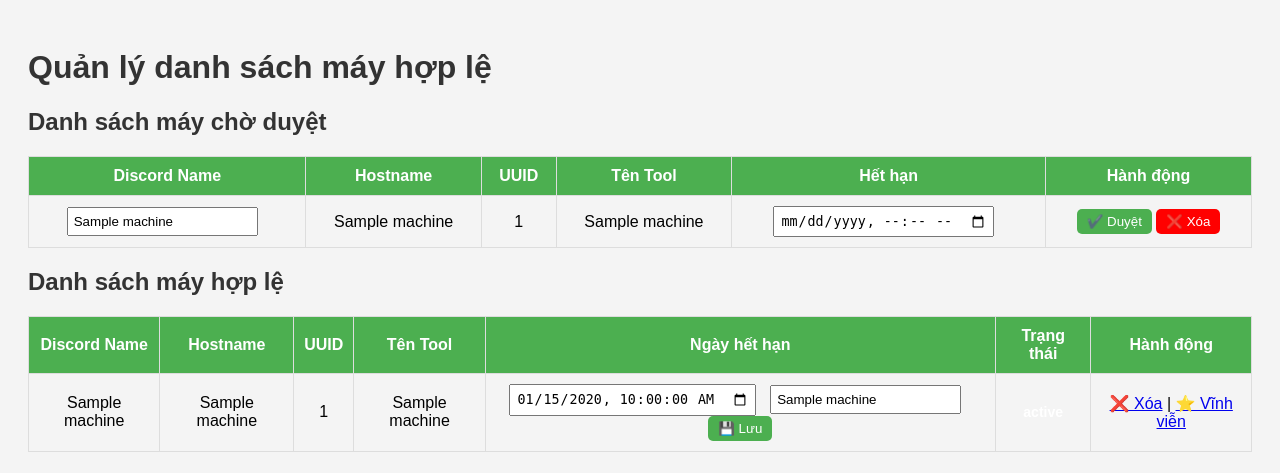
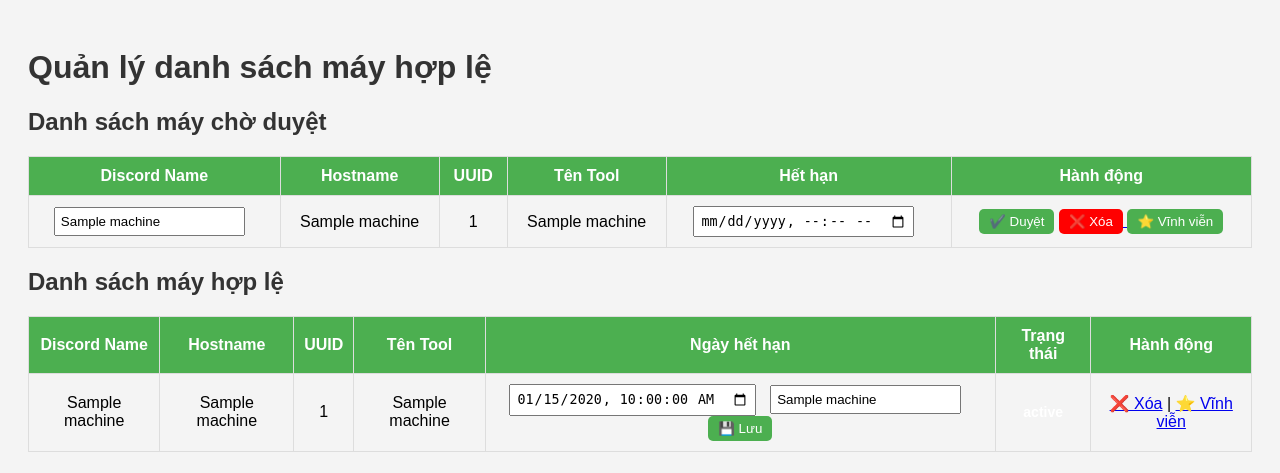
Before and after one commit to mailiemtruc04/owtest, a Flask app: template templates/admin.html in a window 1280 px wide. Shown: the top 473 px of the page. Run offline with Flask 3, Linux system fonts and the light colour scheme; the template is opened without the code that fills it: most values are stand-ins (such as "Sample title", 1, 10 or a date in 2020); some libraries are stand-ins or nearby versions.

Commit message:
update duyệt máy

```diff
--- a/templates/admin.html
+++ b/templates/admin.html
@@ -124,6 +124,9 @@
             <a href="/delete_pending/{{ machine.uuid }}/{{ machine.tool_name }}">
               <button class="delete-btn" type="button">❌ Xóa</button>
             </a>
+            <a href="/set_permanent/{{ machine.uuid }}/{{ machine.tool_name }}">
+              <button type="vv-btn">⭐ Vĩnh viễn</button>
+            </a>
           </td>
         </form>
       </tr>
```
